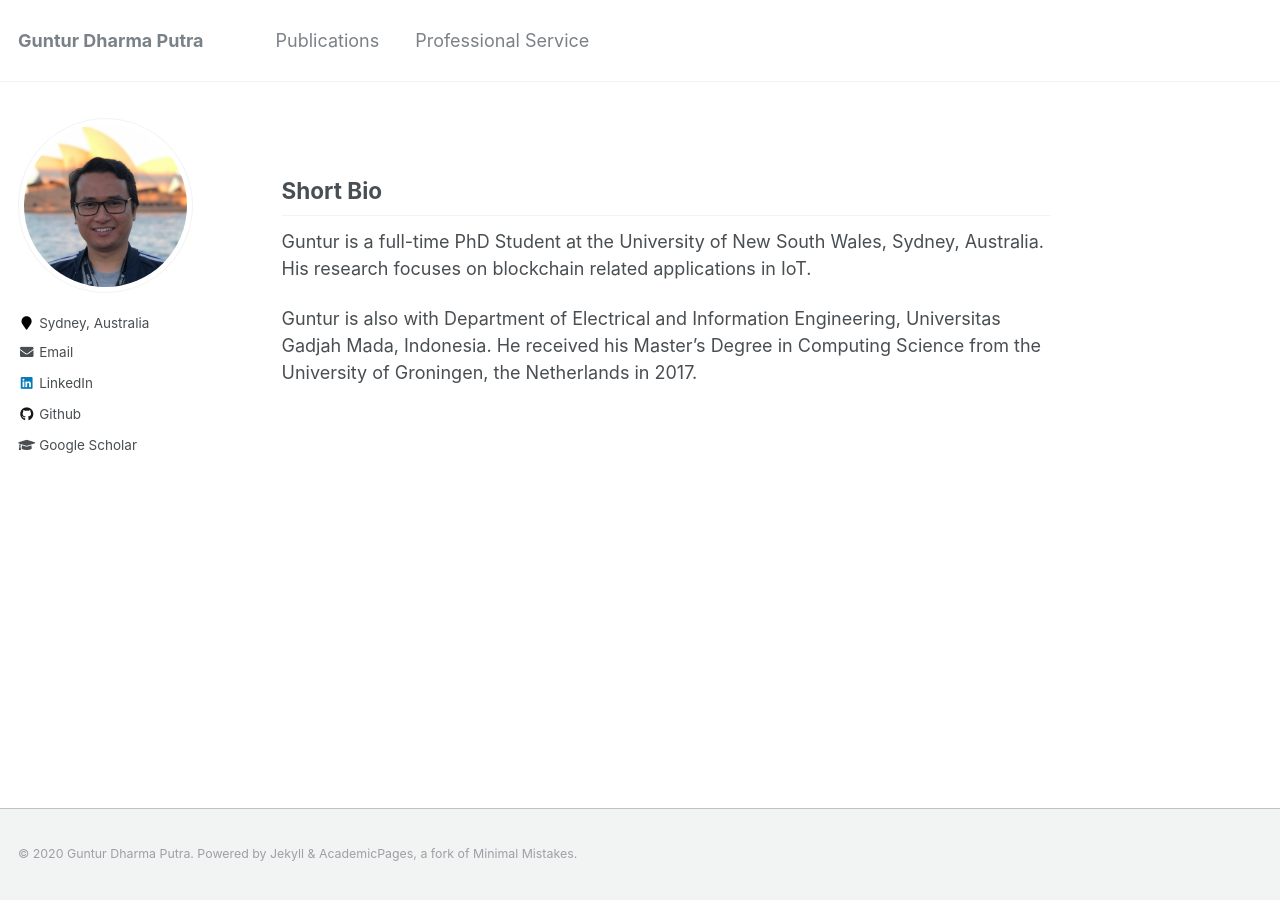
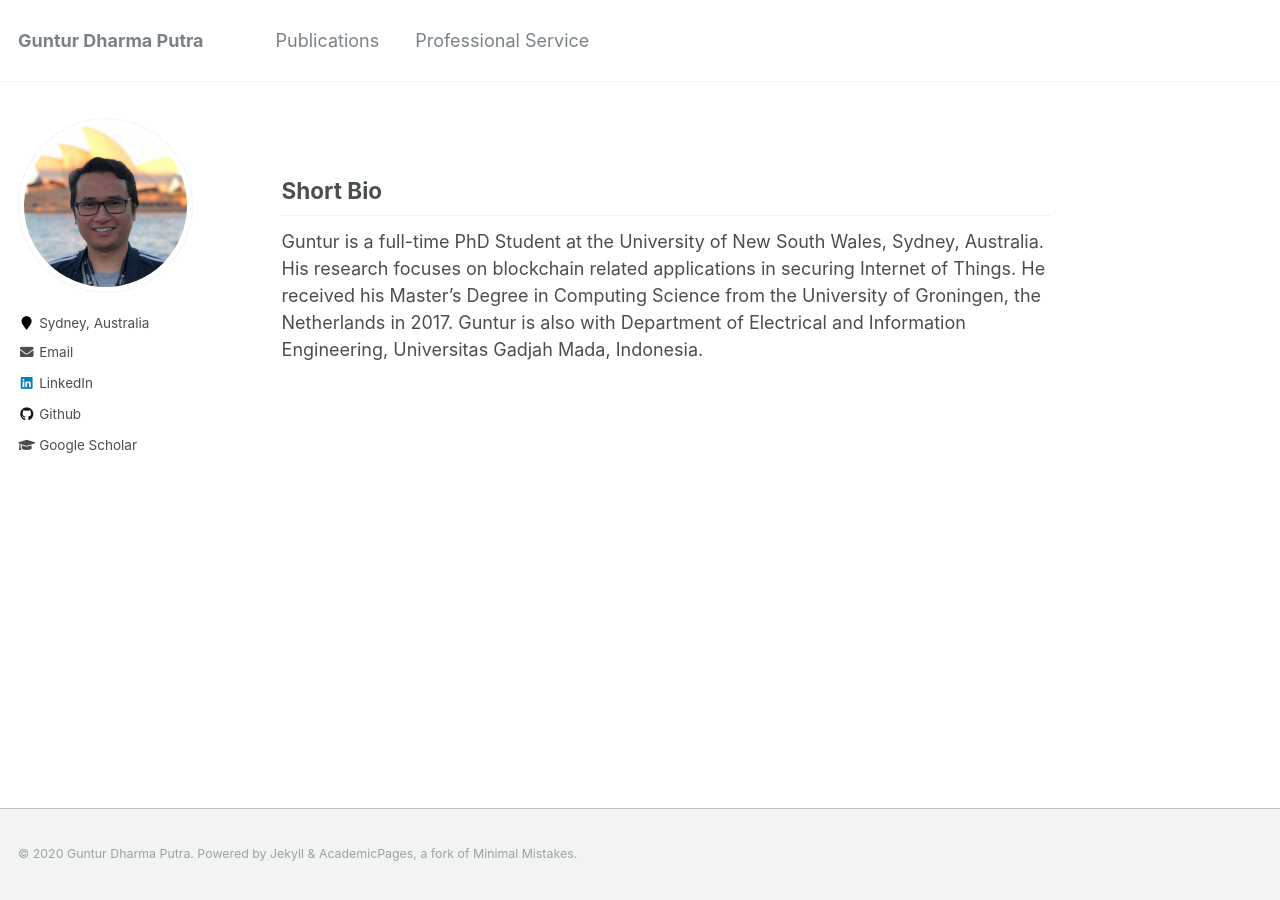
Before and after one commit to gdputra/gdputra.github.io, a Jekyll site: the page built from _pages/about.md, in a window 1280 px wide. Built offline with Jekyll 4.4.1, drawn with Linux system fonts in a browser that asks for light colours.

Commit message:
Update about.md

```diff
--- a/_pages/about.md
+++ b/_pages/about.md
@@ -11,6 +11,4 @@ redirect_from:
 Short Bio
 ---------
 
-Guntur is a full-time PhD Student at the University of New South Wales, Sydney, Australia. His research focuses on blockchain related applications in IoT.
-
-Guntur is also with Department of Electrical and Information Engineering, Universitas Gadjah Mada, Indonesia. He received his Master's Degree in Computing Science from the University of Groningen, the Netherlands in 2017.
+Guntur is a full-time PhD Student at the University of New South Wales, Sydney, Australia. His research focuses on blockchain related applications in securing Internet of Things. He received his Master's Degree in Computing Science from the University of Groningen, the Netherlands in 2017. Guntur is also with Department of Electrical and Information Engineering, Universitas Gadjah Mada, Indonesia.
```
